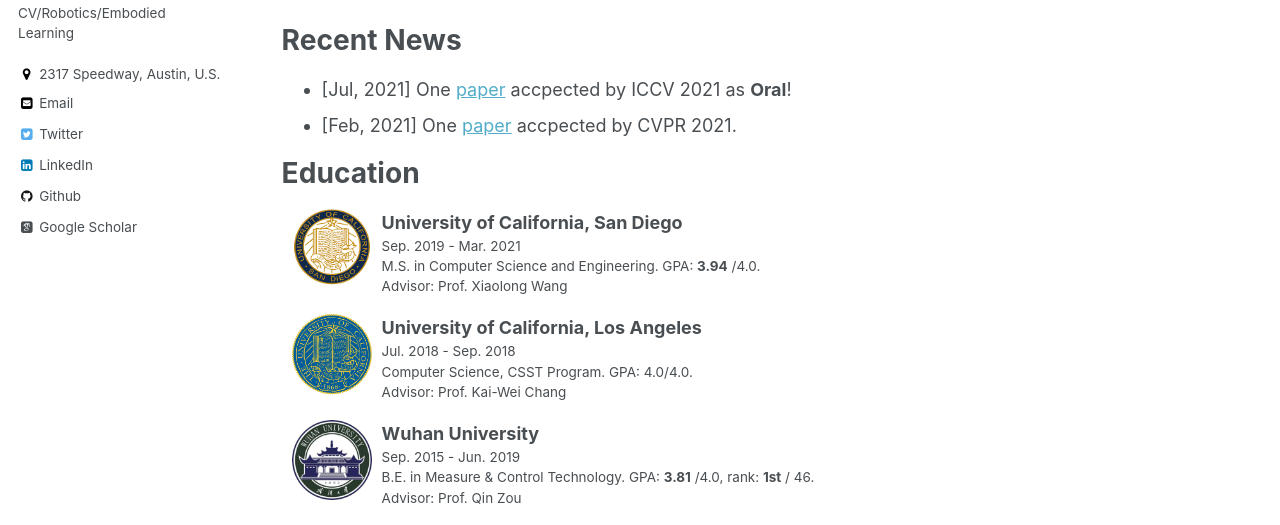
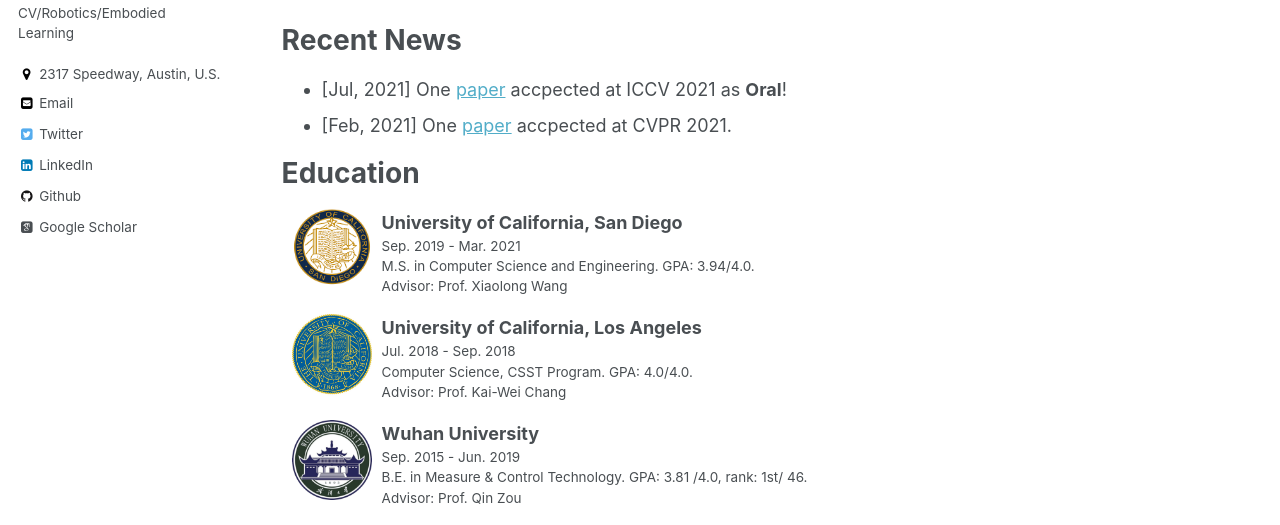
Before and after one commit to hwjiang1510/hwjiang1510.github.io, a Jekyll site: the page built from _pages/about.md, in a window 1280 px wide and 900 px high. Shown: the part 372-897 px from the top of the window. Built offline with Jekyll 4.4.1, drawn with Linux system fonts in a browser that asks for light colours; some web fonts are replaced.

```diff
--- a/_pages/about.md
+++ b/_pages/about.md
@@ -14,15 +14,15 @@ My research interest is building embodied systems that can learn from limited su
 I am currently working on 3D vision and interactions, including topics on affordance reasoning, pose estimation and imitation learning.
 
 # Recent News
-* [Jul, 2021] One [paper](https://arxiv.org/pdf/2104.03304.pdf) accpected by ICCV 2021 as <strong>Oral</strong>!
-* [Feb, 2021] One [paper](https://arxiv.org/pdf/2106.05266.pdf) accpected by CVPR 2021.
+* [Jul, 2021] One [paper](https://arxiv.org/pdf/2104.03304.pdf) accpected at ICCV 2021 as <strong>Oral</strong>!
+* [Feb, 2021] One [paper](https://arxiv.org/pdf/2106.05266.pdf) accpected at CVPR 2021.
 
 # Education
-<dl><dt><img align="left" width="80" height="80" hspace="10" src="./images/UCSD.png"/></dt><dt>University of California, San Diego</dt><dd>Sep. 2019 - Mar. 2021</dd><dd>M.S. in Computer Science and Engineering. GPA: <strong>3.94</strong> /4.0.</dd><dd>Advisor: Prof. Xiaolong Wang</dd></dl>
+<dl><dt><img align="left" width="80" height="80" hspace="10" src="./images/UCSD.png"/></dt><dt>University of California, San Diego</dt><dd>Sep. 2019 - Mar. 2021</dd><dd>M.S. in Computer Science and Engineering. GPA: 3.94/4.0.</dd><dd>Advisor: Prof. Xiaolong Wang</dd></dl>
 
 <dl><dt><img align="left" width="80" height="80" hspace="10" src="./images/UCLA.jpg"/></dt><dt>University of California, Los Angeles</dt><dd>Jul. 2018 - Sep. 2018</dd><dd>Computer Science, CSST Program. GPA: 4.0/4.0.</dd><dd>Advisor: Prof. Kai-Wei Chang</dd></dl>
 
-<dl><dt><img align="left" width="80" height="80" hspace="10" src="./images/whu.png"/></dt><dt>Wuhan University</dt><dd>Sep. 2015 - Jun. 2019</dd><dd>B.E. in Measure & Control Technology. GPA: <strong>3.81</strong> /4.0, rank: <strong>1st</strong> / 46.</dd><dd>Advisor: Prof. Qin Zou</dd></dl>
+<dl><dt><img align="left" width="80" height="80" hspace="10" src="./images/whu.png"/></dt><dt>Wuhan University</dt><dd>Sep. 2015 - Jun. 2019</dd><dd>B.E. in Measure & Control Technology. GPA: 3.81 /4.0, rank: 1st/ 46.</dd><dd>Advisor: Prof. Qin Zou</dd></dl>
 
 
 # Intern Experience
```
Also changed, not shown: _pages/publications.md (+1 -0 lines), images/dexmv.gif (added).
